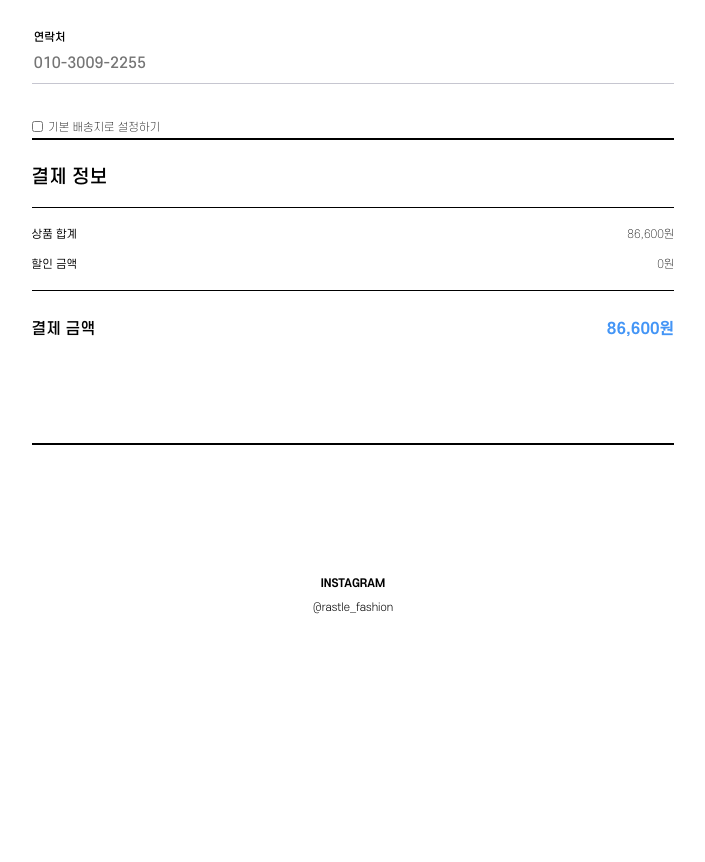
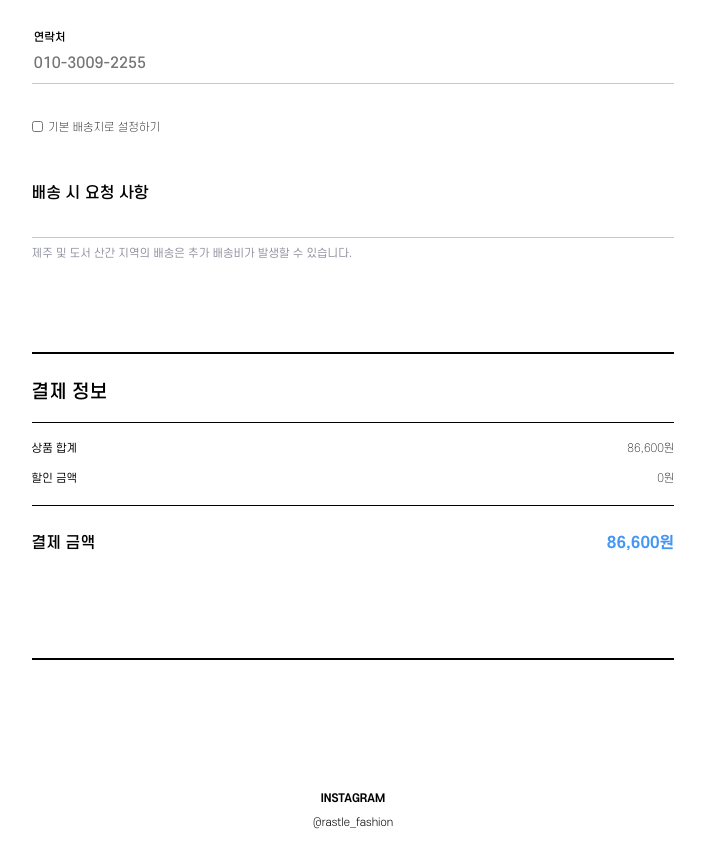
Before and after one commit to rastle-dev/rastle-frontend, a Next.js app: page /order in a window 1280 px wide. Shown: the part 960-1822 px from the top of the page, without its empty margins (287-992 px from the left). Before the commit the page ends 1607 px from the top, so only its background shows below. Built offline with nearby package versions, Linux system fonts and the light colour scheme.

Commit message:
feat: 배송 시 요청사항 UI 구현

```diff
--- a/src/pages/order/index.styles.tsx
+++ b/src/pages/order/index.styles.tsx
@@ -165,6 +165,27 @@ export const SettingDefaultAddress = styled.div`
   }
 `;
 
+export const OrderCommentWrapper = styled.div`
+  display: flex;
+  flex-direction: column;
+  padding: 4.2rem 0 8.4rem 0;
+  width: 100%;
+  h3 {
+    margin: 0;
+    font-size: 1.4rem;
+  }
+  input {
+    width: 100%;
+  }
+  p {
+    margin: 0;
+    padding-top: 0.8rem;
+    font-size: 1rem;
+    font-weight: 400;
+    color: ${COLORS.GREY[400]};
+  }
+`;
+
 export const PaymentInfoWrapper = styled.div`
   border-top: 2px solid;
   border-bottom: 2px solid;
--- a/src/pages/order/index.tsx
+++ b/src/pages/order/index.tsx
@@ -118,6 +118,13 @@ export default function Order() {
             <Input type="checkbox" />
             <p>기본 배송지로 설정하기</p>
           </S.SettingDefaultAddress>
+          <S.OrderCommentWrapper>
+            <h3>배송 시 요청 사항</h3>
+            <Input />
+            <p>
+              제주 및 도서 산간 지역의 배송은 추가 배송비가 발생할 수 있습니다.
+            </p>
+          </S.OrderCommentWrapper>
           <S.PaymentInfoWrapper>
             <h2>결제 정보</h2>
             <S.PaymentInfoBox>
```
